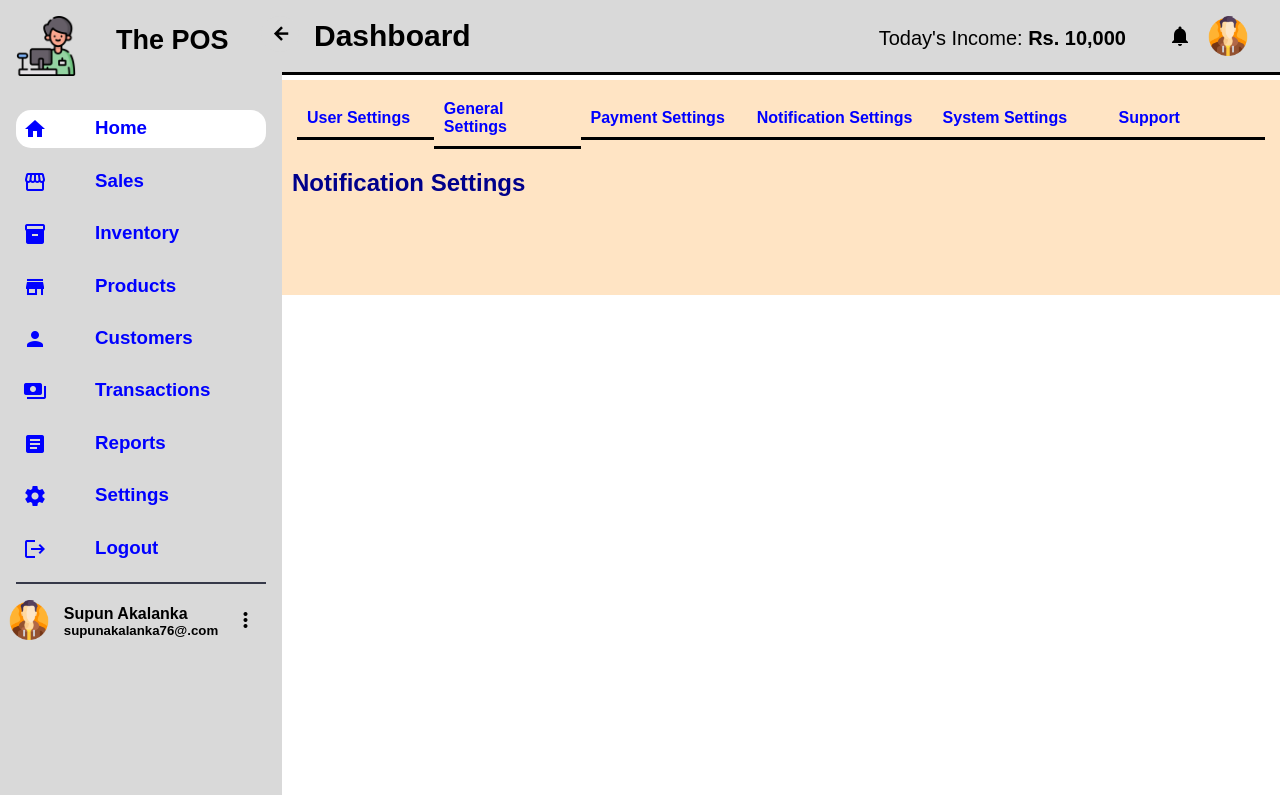
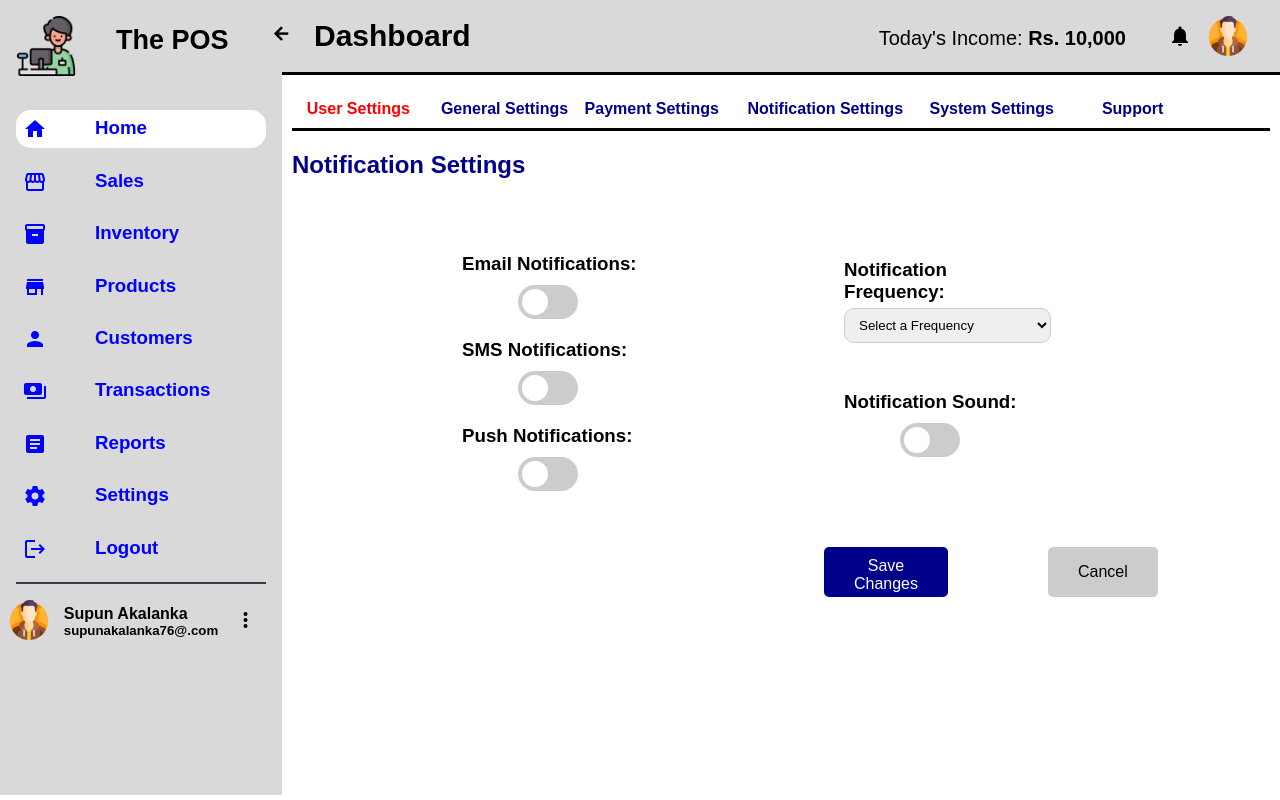
Before and after one commit to supunakalanka76/POS, a React (Create React App) app: page /settings/notification-settings in a window 1280 px wide. Built offline with nearby package versions, Linux system fonts and the light colour scheme.

Commit message:
update-notifi-settings

```diff
--- a/src/components/settings/NotificationSettings.js
+++ b/src/components/settings/NotificationSettings.js
@@ -13,7 +13,60 @@ function NotificationSettings() {
       </div>
 
       <div className='notification-settings-content'>
+        <div className='notification-settings-content-left'>
 
+          <div className='notification-settings-email'>
+            <h3>Email Notifications:</h3>
+            <label className='switch'>
+              <input type='checkbox' />
+              <span className='slider round'></span>
+            </label>
+            </div>
+
+          <div className='notification-settings-sms'>
+            <h3>SMS Notifications:</h3>
+            <label className='switch'>
+              <input type='checkbox' />
+              <span className='slider round'></span>
+            </label>
+          </div>
+
+          <div className='notification-settings-push'>
+            <h3>Push Notifications:</h3>
+            <label className='switch'>
+              <input type='checkbox' />
+              <span className='slider round'></span>
+            </label>
+          </div>
+        </div>
+
+        <div className='notification-settings-content-right'>
+
+          <div className='notification-settings-notififrequency'>
+            <h3>Notification Frequency:</h3>
+            <select className='frequency-dropdown'>
+              <option value='select one'>Select a Frequency</option>
+              <option value='daily'>Daily</option>
+              <option value='weekly'>Weekly</option>
+              <option value='monthly'>Monthly</option>
+            </select>
+          </div>
+
+          <div className='notification-settings-notifisound'>
+            <h3>Notification Sound:</h3>
+            <label className='switch'>
+              <input type='checkbox' />
+              <span className='slider round'></span>
+            </label>
+          </div>
+
+          <div className='notification-settings-content-footer'>
+            <div className='notification-footer-buttons'>
+              <button className='save-btn'>Save Changes</button>
+              <button className='cancel-btn'>Cancel</button>
+            </div>
+          </div>
+        </div>
       </div>
     </div>
   )
--- a/src/components/settings/Settings.css
+++ b/src/components/settings/Settings.css
@@ -11,7 +11,7 @@
 
 /* Main Settings CSS */
 
-.settings {
+.settings-buttons {
     display: grid;
     grid-template-columns: 14% 15% 17% 19% 18% 16%;
     margin: 10px;
@@ -19,19 +19,25 @@
     justify-content: center;
 }
 
-.settings-navbutton  {
+.settings-buttons .active {
+    color: red;
+    border-radius: 10px;
+}
+
+.settings-buttons {
     padding: 10px;
     font-size: 16px;
     color: blue;
     border-bottom: 3px solid black;
 }
 
-.settings-navbutton a {
+.settings-buttons a {
     cursor: pointer;
+    color: darkblue;
 }
 
-.settings-navbutton a:hover {
-    color: red;
+.settings-buttons a:hover {
+    color: blue;
 }
 
 /* User Settings CSS */
@@ -251,7 +257,6 @@ input[type="number"] {
 .notification-settings {
     display: grid;
     grid-template-rows: 10% 90%;
-    background-color: bisque;
 }
 
 .notification-settings-header h2 {
@@ -263,19 +268,107 @@ input[type="number"] {
     margin-left: 10px;
     display: grid;
     grid-template-columns: 50% 50%;
-    margin-top: 5.5rem;
+    margin-top: 6rem;
 }
 
 .notification-settings-content-left {
     display: flex;
     flex-direction: column;
-    justify-content: space-between;
     padding: 10px;
-    width: 80%;
+    margin-left: 10rem;
+    width: 70%;
 }
 
-.notification-settings-content-emailnotifi {
-    display: grid;
-    grid-template-rows: 70% 30%;
-    justify-content: space-between;
+.notification-settings-email,
+.notification-settings-sms,
+.notification-settings-push {
+    margin-top: 10px;
 }
+
+.switch {
+    position: relative;
+    display: inline-block;
+    margin-top: 10px;
+    margin-left: 3.5rem;
+    width: 60px;
+    height: 34px;
+}
+
+.switch input {
+    opacity: 0;
+    width: 0;
+    height: 0;
+}
+
+.slider {
+    position: absolute;
+    cursor: pointer;
+    top: 0;
+    left: 0;
+    right: 0;
+    bottom: 0;
+    background-color: #ccc;
+    -webkit-transition: .4s;
+    transition: .4s;
+}
+
+.slider:before {
+    position: absolute;
+    content: "";
+    height: 26px;
+    width: 26px;
+    left: 4px;
+    bottom: 4px;
+    background-color: white;
+    -webkit-transition: .4s;
+    transition: .4s;
+}
+
+input:checked + .slider {
+    background-color: #00ff00;
+}
+
+input:focus + .slider {
+    box-shadow: 0 0 1px #00ff00;
+}
+
+input:checked + .slider:before {
+    -webkit-transform: translateX(26px);
+    -ms-transform: translateX(26px);
+    transform: translateX(26px);
+}
+
+.slider.round {
+    border-radius: 34px;
+}
+
+  .slider.round:before {
+    border-radius: 50%;
+}
+
+.notification-settings-content-right {
+    display: flex;
+    flex-direction: column;
+    padding: 10px;
+    margin-left: 3rem;
+    margin-top: 1rem;
+    width: 70%;
+}
+
+.notification-settings-notififrequency {
+    width: 60%;
+}
+
+.notification-settings-notifisound {
+    margin-top: 3rem;
+}
+
+.notification-footer-buttons {
+    display: flex;
+    flex-direction: row;
+    justify-content: right;
+    gap: 100px;
+    align-items: end;
+    margin-top: 5rem;
+    margin-right: 2rem;
+}
--- a/src/components/settings/Settings.js
+++ b/src/components/settings/Settings.js
@@ -4,32 +4,42 @@ import 'material-icons/iconfont/material-icons.css';
 import { Link } from 'react-router-dom'
 
 function Settings() {
+
+  function activeButtonHandle (event) {
+    const buttons = document.querySelectorAll('.settings-navbutton');
+    buttons.forEach (link => link.classList.remove('active'));
+    event.currentTarget.classList.add('active');
+  }
+
   return (
     <div className='settings'>
 
-      <Link to="/settings" className='settings-navbutton'>
+      <div className='settings-buttons'>
+
+        <Link to="/settings" className='settings-navbutton active' onClick={activeButtonHandle}>
           <h4>User Settings</h4>
         </Link>
 
-      <Link to="/settings/general-settings" className='settings-navbutton'>
+        <Link to="/settings/general-settings" className='settings-navbutton' onClick={activeButtonHandle}>
           <h4>General Settings</h4>
         </Link>
 
-      <Link to="/settings/payment-settings" className='settings-navbutton'>
+        <Link to="/settings/payment-settings" className='settings-navbutton' onClick={activeButtonHandle}>
           <h4>Payment Settings</h4>
         </Link>
 
-      <Link to="/settings/notification-settings" className='settings-navbutton'>
+        <Link to="/settings/notification-settings" className='settings-navbutton' onClick={activeButtonHandle}>
           <h4>Notification Settings</h4>
         </Link>
 
-      <Link to="/settings/system-settings" className='settings-navbutton'>
+        <Link to="/settings/system-settings" className='settings-navbutton' onClick={activeButtonHandle}>
           <h4>System Settings</h4>
         </Link>
 
-      <Link to="/settings/support" className='settings-navbutton'>
+        <Link to="/settings/support" className='settings-navbutton' onClick={activeButtonHandle}>
           <h4>Support</h4>
         </Link>
+      </div>
     </div>
   )
 }
```
Lines whose indentation alone changed are shown as unchanged.
